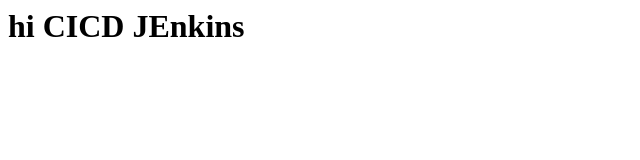
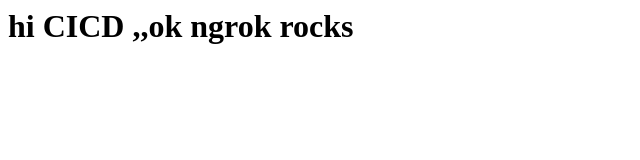
Before and after one commit to ilove1DevOps/CI-CD-check, a plain HTML site: page index.html in a window 1280 px wide. Shown: the whole page, without its empty margins (0-640 px from the left). Drawn offline with Linux system fonts and the light colour scheme.

Commit message:
Update index.html

```diff
--- a/index.html
+++ b/index.html
@@ -1 +1 @@
-<h1> hi CICD  JEnkins</h1>
+<h1> hi CICD  ,,ok ngrok rocks</h1>
```
